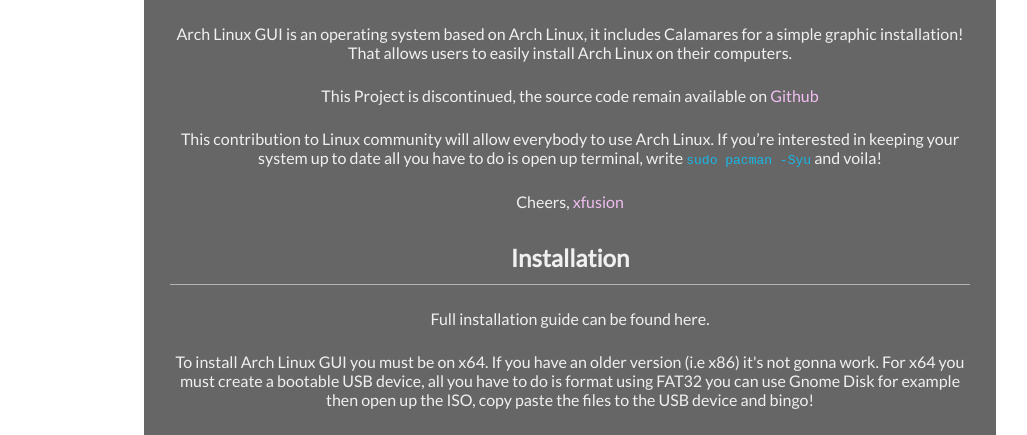
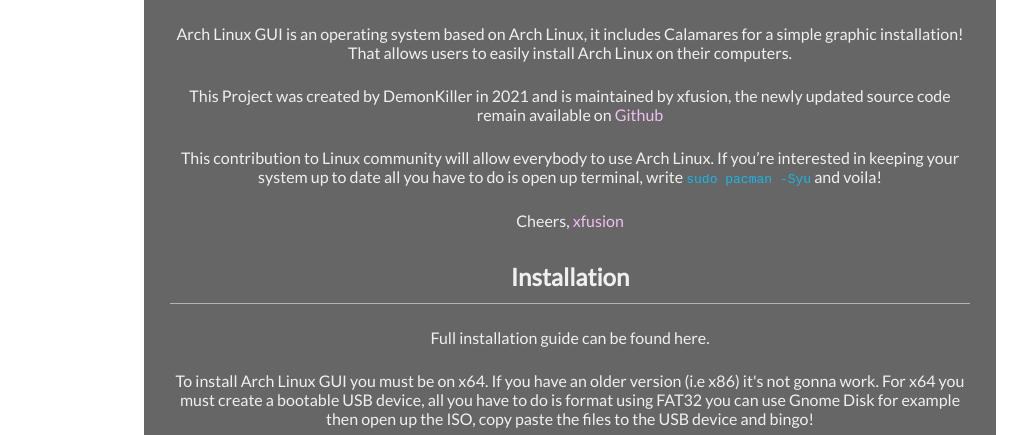
Before and after one commit to dorrelkc/xfusionalg.github.io, a plain HTML site: page index.html in a window 1280 px wide. Shown: the part 358-793 px from the top of the page, without its empty margins (70-1097 px from the left). Drawn offline with Linux system fonts and the light colour scheme.

Commit message:
Update index.html

```diff
--- a/index.html
+++ b/index.html
@@ -41,7 +41,7 @@
 
             <p>Arch Linux GUI is an operating system based on Arch Linux, it includes Calamares for a simple graphic installation! That allows users to easily install Arch Linux on their computers.</p>
 
-           <p>This Project is discontinued, the source code remain available on <a href="https://github.com/xfusionalg">Github</a> </p>
+           <p>This Project was created by DemonKiller in 2021 and is maintained by xfusion, the newly updated source code remain available on <a href="https://github.com/xfusionalg">Github</a> </p>
 
 <p>This contribution to Linux community will allow everybody to use Arch Linux. If you&rsquo;re interested in keeping your system up to date all you have to do is open up terminal, write <code>sudo pacman -Syu</code> and voila!</p>
 
```
